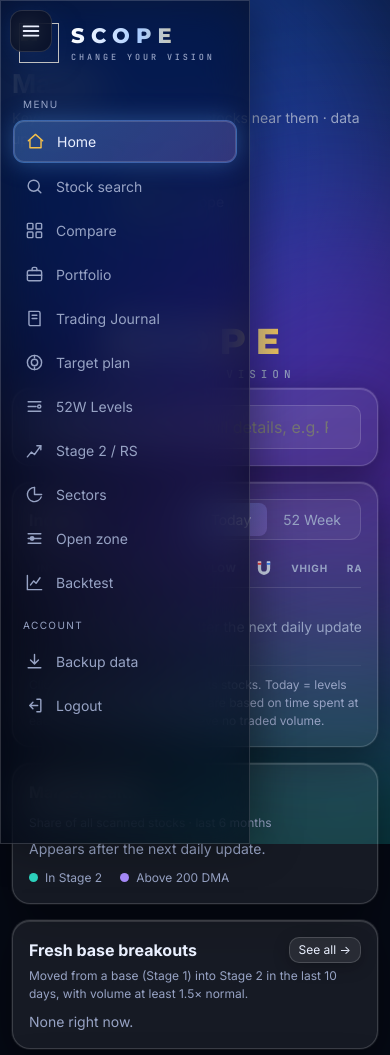
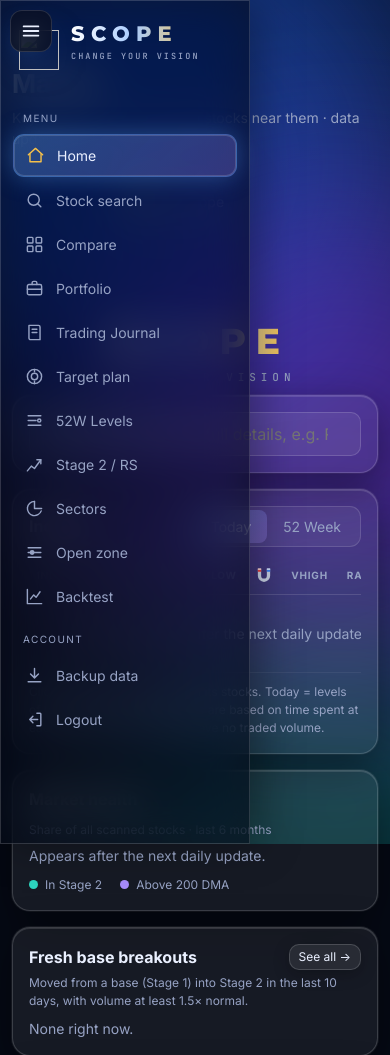
Before and after one commit to theSCOPEfactor/scope-site, a Flask app: page / in a window 390 px wide. Shown: the top 1055 px of the page. Run offline with Flask 3, Linux system fonts and the light colour scheme.

Commit message:
Update style.css

```diff
--- a/static/style.css
+++ b/static/style.css
@@ -493,3 +493,13 @@ body.mini #data-badge { display:none; }
   main, .side { animation:none !important; }
   .card:hover, .tile:hover { transform:none; }
 }
+
+/* =========================================================
+   Scope · Tagline "PRECISION. VISION. SUCCESS." fit
+   (tagline is longer than the old one, so it may wrap on 2 lines)
+   ========================================================= */
+.side .typer{white-space:normal;line-height:1.6;min-height:27px;letter-spacing:.24em}
+.hero .typer,.login .hero .typer{white-space:normal;line-height:1.6}
+@media(max-width:760px){
+  .hero .typer{letter-spacing:.28em}
+}
```
